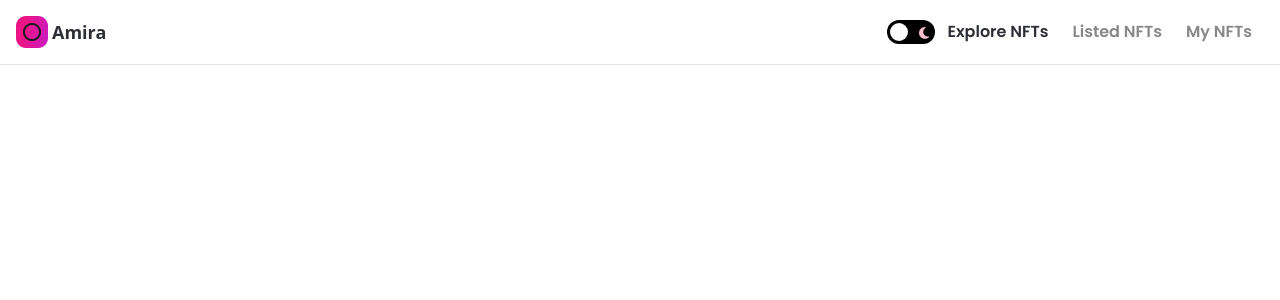
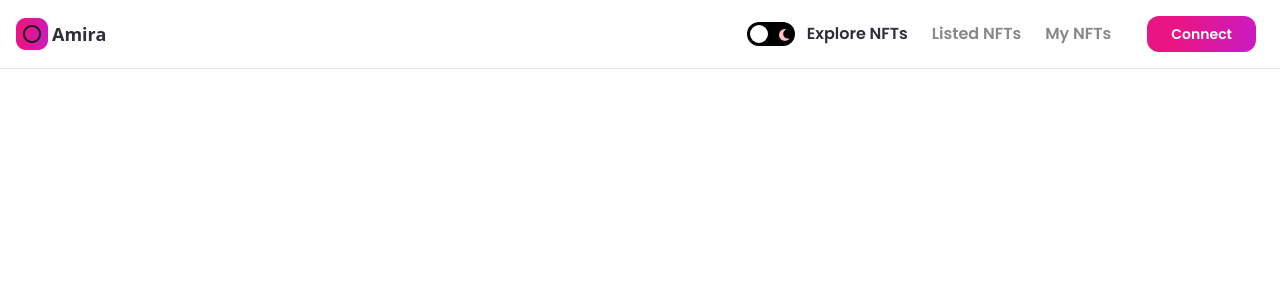
Before and after one commit to la0311/amira_nft_marketplace, a Next.js app: page /create-nft in a window 1280 px wide. Shown: the top 300 px of the page. Built offline with nearby package versions, Linux system fonts and the light colour scheme.

Commit message:
Add Connect/Create button to Navbar
Manually set hasConnect to false, implement later
Create reusable Button.jsx component with 3 props:
- Button name
- Custom style
- Handle click event

```diff
--- /dev/null
+++ b/components/Button.jsx
@@ -0,0 +1,10 @@
+const Button = ({ classStyles, btnName, handleClick }) => (
+  <button
+    type="button"
+    className={`nft-gradient text-sm minlg:text-lg py-2 px-6 minlg:px-8 font-poppins font-semibold text-white ${classStyles}`}
+    onClick={handleClick}
+  >
+    {btnName}
+  </button>
+);
+export default Button;
--- a/components/Navbar.jsx
+++ b/components/Navbar.jsx
@@ -4,6 +4,8 @@ import { useTheme } from 'next-themes';
 
 import Image from 'next/image';
 import Link from 'next/link';
+
+import { Button } from '.';
 
 import images from '../assets';
 
@@ -33,9 +35,30 @@ const MenuItems = ({ isMobile, active, setActive }) => {
   );
 };
 
+const ButtonGroup = ({ setActive, router }) => {
+  const hasConnected = false;
+  return hasConnected ? (
+    <Button
+      btnName="Create"
+      classStyles="mx-2 rounded-xl"
+      handleClick={() => {
+        setActive('');
+        router.push('/create-nft');
+      }}
+    />
+  ) : (
+    <Button
+      btnName="Connect"
+      classStyles="mx-2 rounded-xl"
+      handleClick={() => {}}
+    />
+  );
+};
+
 const Navbar = () => {
   const { theme, setTheme } = useTheme();
   const [active, setActive] = useState('Explore NFTs');
+  const router = useRouter();
 
   return (
     <nav className="flexBetween w-full fixed z-10 p-4 flex-row border-b dark:bg-nft-dark bg-white dark:border-nft-dark border-nft-gray-1">
@@ -62,13 +85,15 @@ const Navbar = () => {
             <div className="w-3 h-3 absolute bg-white rounded-full ball" />
           </label>
         </div>
+
+        <div className="md:hidden flex">
+          <MenuItems active={active} setActive={setActive} />
+          <div className="ml-4">
+            <ButtonGroup setActive={setActive} router={router} />
+          </div>
+        </div>
       </div>
 
-      <div className="md:hidden flex">
-        <ul className="list-none flexCenter flex-row">
-          <MenuItems active={active} setActive={setActive} />
-        </ul>
-      </div>
     </nav>
   );
 };
--- a/components/index.js
+++ b/components/index.js
@@ -1,4 +1,5 @@
 import Footer from './Footer';
 import Navbar from './Navbar';
+import Button from './Button';
 
-export { Navbar, Footer };
+export { Navbar, Footer, Button };
```
